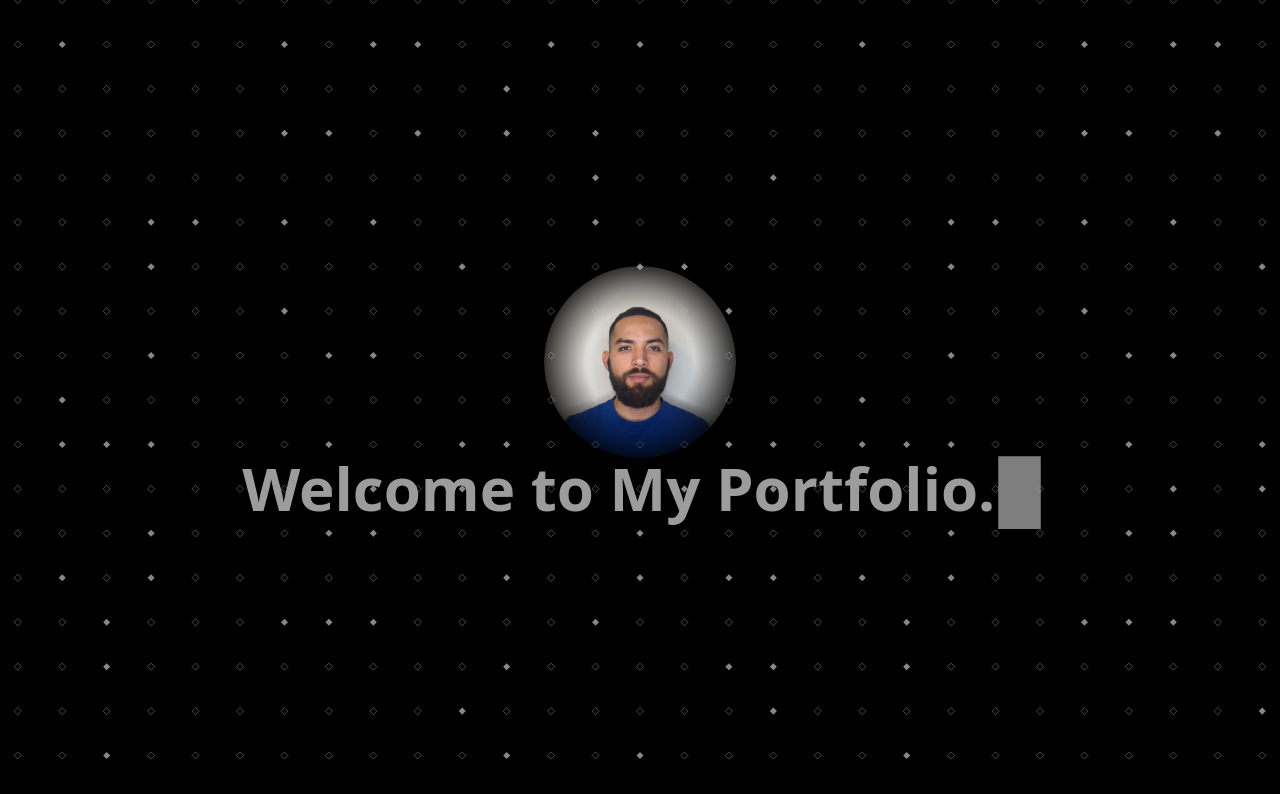
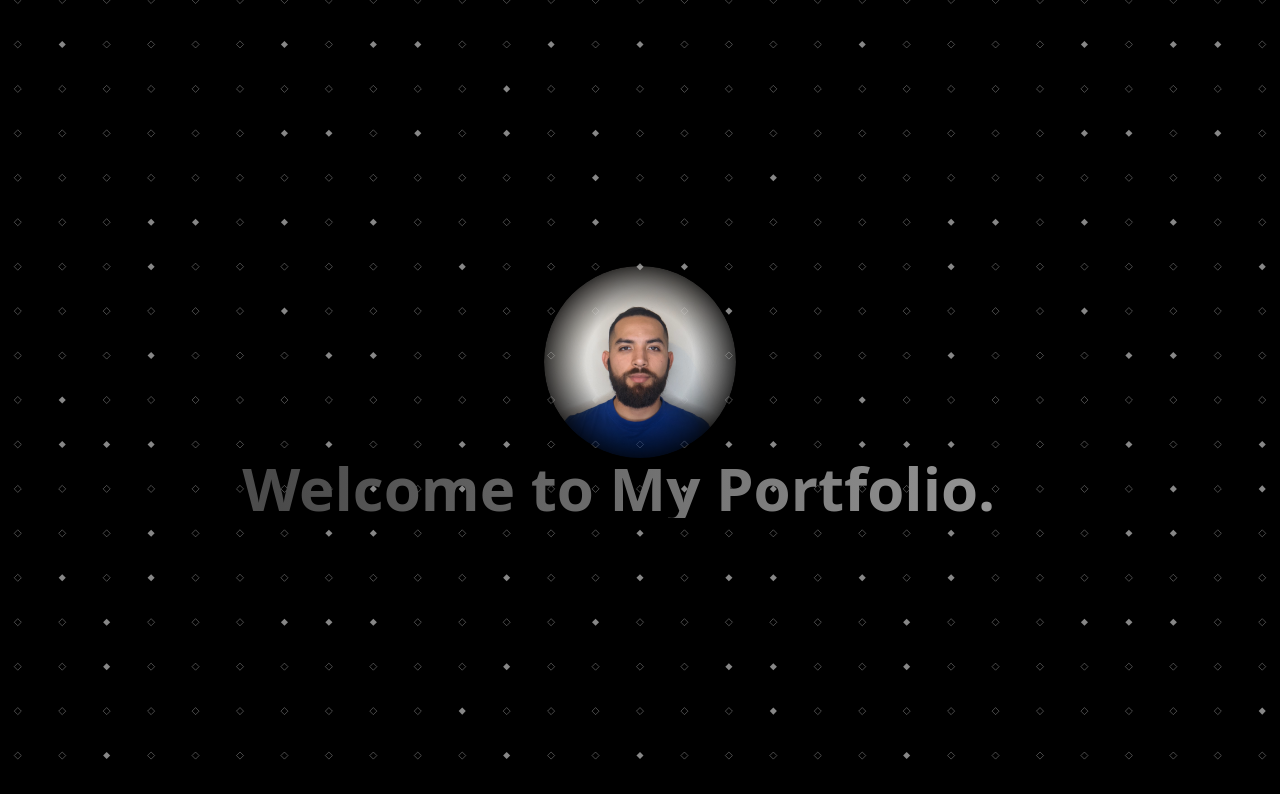
Before and after one commit to Lmx154/portfolio, a React (Vite) app: page / in a window 1280 px wide. Shown: the top 794 px of the page. Built offline with nearby package versions, Linux system fonts and the light colour scheme.

Commit message:
active gradient text

```diff
--- a/src/index.css
+++ b/src/index.css
@@ -47,3 +47,23 @@ html {
   transition: opacity 1s ease-in-out;
   z-index: 0;
 }
+
+.gradient-text {
+  background: linear-gradient(90deg, #9c9c9c, #4a4a4a, #9c9c9c);
+  background-size: 200% 200%;
+  -webkit-background-clip: text;
+  -webkit-text-fill-color: transparent;
+  animation: gradient-rotate 10s ease-in-out infinite;
+}
+
+@keyframes gradient-rotate {
+  0% {
+    background-position: 0% 50%;
+  }
+  50% {
+    background-position: 100% 50%;
+  }
+  100% {
+    background-position: 0% 50%;
+  }
+}
--- a/src/pages/Home.tsx
+++ b/src/pages/Home.tsx
@@ -8,7 +8,7 @@ const Home = () => {
         alt="Portrait"
         className="w-48 h-48 rounded-full object-cover drop-shadow-lg fading-mask"
       />
-      <h1 className="text-6xl font-bold mb-4">
+      <h1 className="text-6xl font-bold mb-4 gradient-text">
         <Typewriter
           words={['Welcome to My Portfolio.']}
           loop={1} // Set loop to 1 to run once
```
